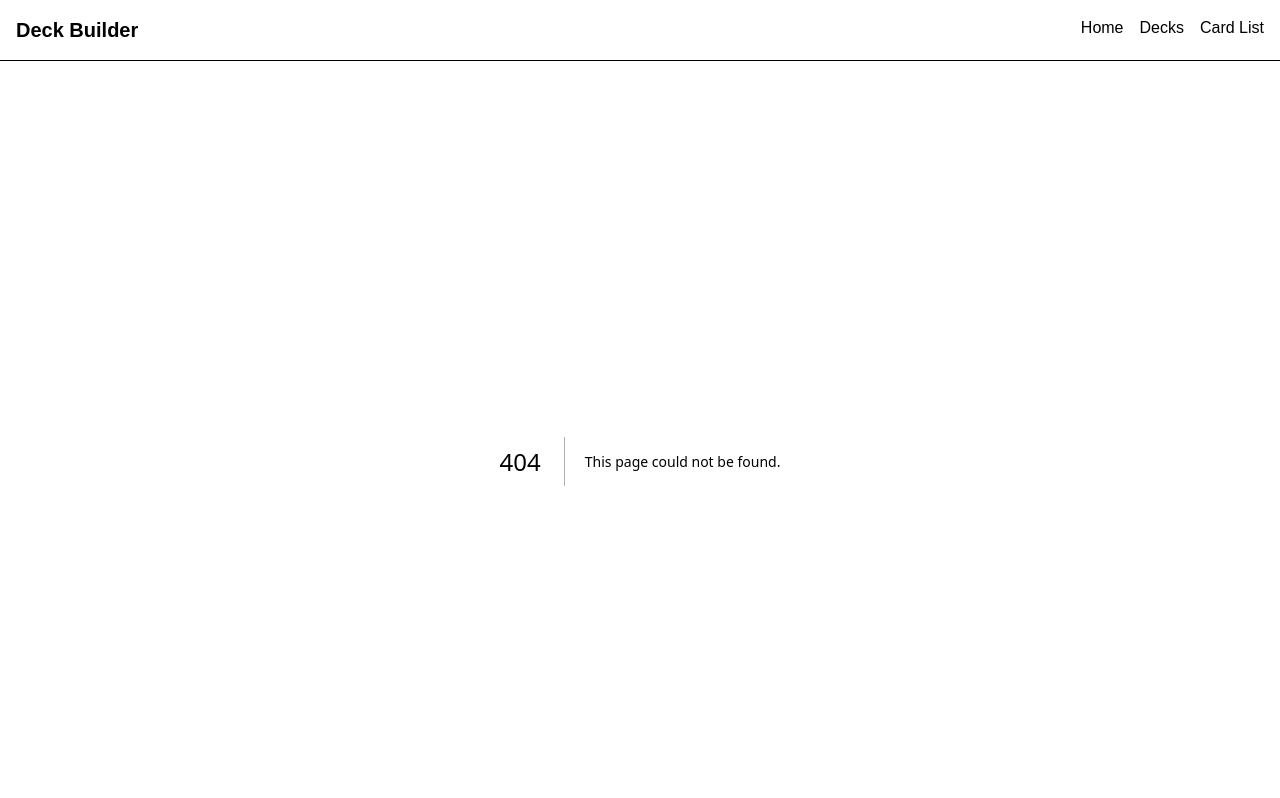
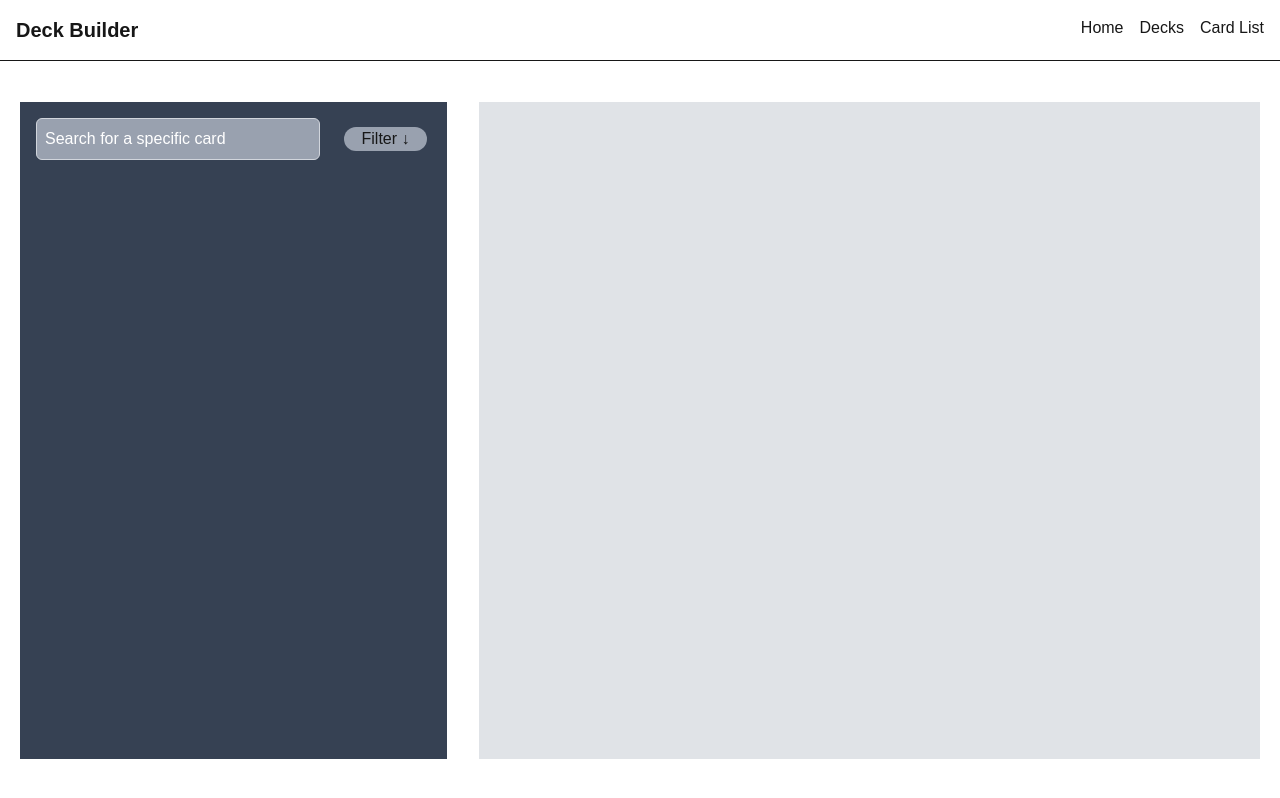
Before and after one commit to Unidx1/OPTCG_APP, a Next.js app: page /Decks/Create_Deck in a window 1280 px wide. Before the commit this address had no page. Shown: the top 798 px of the page. Built offline with nearby package versions, Linux system fonts and the light colour scheme.

Commit message:
Chaged a bit of file structure and added basic ui to the create deck page.

```diff
--- a/src/app/Card_List/card_List.tsx
+++ b/src/app/Card_List/card_List.tsx
@@ -1,5 +1,5 @@
 "use client"
-import { Card, ApiCard } from "./card"
+import { Card } from "../card"
 
 type Props = {
     cards: Card[],
--- a/src/app/Card_List/card_popup.tsx
+++ b/src/app/Card_List/card_popup.tsx
@@ -1,4 +1,4 @@
-import {Card, ApiCard} from "./card"
+import {Card, ApiCard} from "../card"
 
 type Prop = {
     card: Card | null,
@@ -25,7 +25,7 @@ export default function CardPopup(prop: Prop){
             <p className="text-center text-black">{prop.card.ApiCard.effect}</p>
             </div>
             <button onClick={() => prop.onExitClick()} className="absolute top-2 right-2.5 flex items-center justify-center
-            w-6 h-6 text-white text-2xl hover:bg-white/20 rounded-full cursor-pointer">
+            w-6 h-6 text-white text-2xl bg-red-400 hover:bg-red-600 rounded-full cursor-pointer">
             X
             </button>
         </div>
--- a/src/app/Card_List/page.tsx
+++ b/src/app/Card_List/page.tsx
@@ -1,10 +1,10 @@
 "use client"
 
-import SearchBar from "./search_bar"
+import SearchBar from "../../components/search_bar"
 import { useState } from "react"
 import CardListElement from "./card_List"
 import CardPopup from "./card_popup"
-import {Card, ApiCard} from "./card"
+import {Card, ApiCard} from "../card"
 
 export default function Card_List() {
 
@@ -39,7 +39,7 @@ export default function Card_List() {
 
   return (
     <div className="w-full">
-      <SearchBar onSearch={handleSubmit} />
+      <SearchBar onSearch={handleSubmit} className="ml-4"/>
       <h1 className="ml-4">Card List Page</h1>
       <CardPopup card={selectedCard} onExitClick={handleExit}/>
       <CardListElement cards={cards} onClick={handleClick}/>
--- /dev/null
+++ b/src/app/Decks/Create_Deck/page.tsx
@@ -0,0 +1,40 @@
+"use client"
+
+import SearchBar from "@/components/search_bar"
+import { useState } from "react"
+import {Card, ApiCard} from "@/app/card"
+
+export default function Create_Deck() {
+
+  const [cards, setCards] = useState<Card[]>([])
+
+  const handleSubmit = async (searchTerm: string) => {
+    const res = await fetch(`/api/cards?search=${searchTerm}`)
+    const data = await res.json()
+
+    setCards(data.map((card: ApiCard)=> {
+      return{
+          id: card.id,
+          number: card.card_number,
+          name: card.card_name,
+          image: card.image,
+          ApiCard: card
+        }
+    }))
+
+    console.log(cards)
+  }
+
+  return (
+    <div className="flex items-center w-screen gap-8">
+      <div className="bg-gray-700 w-1/3 h-8/9 ml-5">
+        <div className="flex items-center gap-10 ">
+          <SearchBar onSearch={handleSubmit} classNameInput="ml-4 mt-4 bg-gray-400"
+          classNameForm="w-2/3"/>
+          <button className="bg-gray-400 flex-1 rounded-xl mr-5">Filter ↓</button>
+        </div>
+      </div>
+        <div className="bg-gray-400 opacity-30 flex-1 h-8/9 mr-5"></div>
+    </div>
+  )
+}
--- /dev/null
+++ b/src/app/Decks/create_deck_button.tsx
@@ -0,0 +1,12 @@
+"use client"
+
+export default function CreateDeckButton() {
+
+
+
+    return (
+    <a href="/Decks/Create_Deck" className="hover:cursor-pointer hover:bg-gray-600 ml-4 bg-gray-500 w-10">
+        Test
+    </a>
+    )
+}
--- a/src/app/Decks/page.tsx
+++ b/src/app/Decks/page.tsx
@@ -1,17 +1,16 @@
-export const metadata = {
-  title: "Your Decks",
-}
+import CreateDeckButton from "./create_deck_button"
 
 export default function Decks() {
   return (
-    <>
+    <div>
       <h1 className="text-2xl font-bold text-cyan-400"> Your Decks </h1>
+      <CreateDeckButton />
       <ul>
         <li>Deck 1</li>
         <li>Deck 2</li>
         <li>Deck 3</li>
       </ul>
       <hr></hr>
-    </>
+    </div>
   )
 }
--- a/src/app/layout.tsx
+++ b/src/app/layout.tsx
@@ -28,7 +28,7 @@ export default function RootLayout({
       lang="en"
       className={`${geistSans.variable} ${geistMono.variable} h-full antialiased`}
     >
-      <body className="min-h-full flex flex-col">
+      <body className="min-h-screen flex flex-col">
         <header className="p-4 border-b flex justify-between">
           <h1 className="text-xl font-bold">Deck Builder</h1>
           <nav className = "flex gap-4">
@@ -38,7 +38,7 @@ export default function RootLayout({
           </nav>
         </header>
 
-        <main className="flex-1">
+        <main className="flex-1 flex">
           {children}
         </main>
       </body>
--- a/src/app/Card_List/search_bar.tsx
+++ b/src/components/search_bar.tsx
@@ -1,22 +1,29 @@
 "use client"
 import { useState } from "react"
 
-export default function SearchBar({onSearch}: {onSearch: (searchTerm: string) => void}) {
+type Prop = {
+    onSearch: (searchTerm: string) => void,
+    classNameInput?: string
+    classNameForm?: string
+}
+
+export default function SearchBar(prop: Prop) {
     const [searchTerm, setSearchTerm] = useState("")
 
     const handleSubmit = (e: React.FormEvent<HTMLFormElement>) => {
         e.preventDefault()
-        onSearch(searchTerm)
+        prop.onSearch(searchTerm)
     }
 
     return (
-        <form onSubmit={handleSubmit}>
+        <form onSubmit={handleSubmit} className={prop.classNameForm}>
             <input
                 type="text"
                 placeholder="Search for a specific card"
                 value={searchTerm}
                 onChange={(e) => setSearchTerm(e.target.value)}
-                className="w-30% p-2 border border-gray-300 rounded-md mb-4"
+                className= {`w-full p-2 border placeholder:text-white border-gray-300
+                    rounded-md mb-4 ${prop.classNameInput}`}
             />
         </form>
     )
```
Also changed, not shown: src/app/card.ts (renamed from src/app/Card_List/card.ts).
